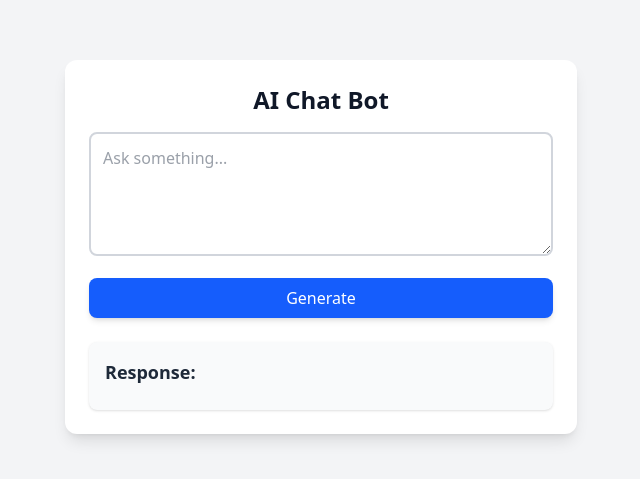
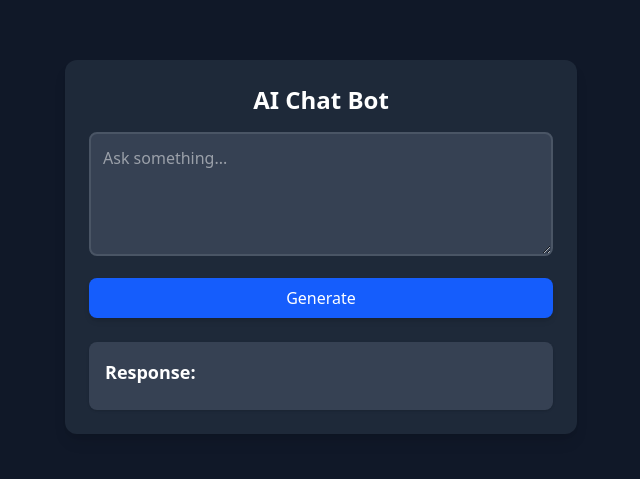
Before and after one commit to 779828/ai-bot, a React (Vite) app: page / in a window 1280 px wide. Shown: the part 153-632 px from the top of the page, without its empty margins (319-959 px from the left). Built offline with nearby package versions, Linux system fonts and the light colour scheme.

Commit message:
add some changes

```diff
--- a/src/App.jsx
+++ b/src/App.jsx
@@ -9,35 +9,18 @@ function App() {
     if (!input) return;
     setResponse("Generating...");
     const aiResponse = await getGeminiResponse(input);
-    setResponse(formatResponse(aiResponse)); // Format response properly
-  };
-
-  // Function to format AI response into structured HTML
-  const formatResponse = (text) => {
-    return text
-      .replace(/\n\n/g, "<br/><br/>") // Keep paragraph spacing
-      .replace(/\n• /g, "<li>") // Handle bullet points
-      .replace(/\n/g, "<br/>") // Handle normal line breaks
-      .replace(/<\/li><br\/>/g, "</li>") // Clean unnecessary breaks in lists
-      .replace(
-        /(Basics:|Intermediate:|Advanced:|Specific Questions I Can Answer:|To help me give you the best answer, please tell me:)/g,
-        "<h3 class='text-lg font-semibold text-blue-600 border-b border-gray-300 pb-1 mt-4'>$1</h3>"
-      ) // Convert headings
-      .replace(
-        /(What is React\?|Why use React\?|Core Concepts:|Setting up a React project:|Basic Syntax:|Component communication:|Conditional Rendering:|Lists and Keys:|Form Handling:|Styling:|Routing:|API Integration:|State Management:|Error Handling:|Performance Optimization:|Custom Hooks:|Higher-Order Components \(HOCs\):|Server-Side Rendering \(SSR\):|Testing:|TypeScript with React:|React Native:|Accessibility \(a11y\):)/g,
-        "<strong class='text-gray-800'>$1</strong>"
-      ); // Bold key topics
+    setResponse(aiResponse);
   };
 
   return (
-    <div className="flex items-center justify-center min-h-screen bg-gray-100 p-4">
-      <div className="w-full max-w-lg bg-white p-6 rounded-xl shadow-lg">
-        <h1 className="text-2xl font-bold text-gray-900 text-center">
+    <div className="flex items-center justify-center min-h-screen bg-gray-900 p-4">
+      <div className="w-full max-w-lg bg-gray-800 p-6 rounded-xl shadow-lg">
+        <h1 className="text-2xl font-bold text-white text-center">
           AI Chat Bot
         </h1>
 
         <textarea
-          className="w-full p-3 mt-4 text-gray-700 border-2 border-gray-300 rounded-lg focus:outline-none focus:border-blue-500"
+          className="w-full p-3 mt-4 text-white bg-gray-700 border-2 border-gray-600 rounded-lg focus:outline-none focus:border-blue-500"
           rows="4"
           placeholder="Ask something..."
           value={input}
@@ -51,10 +34,10 @@ function App() {
           Generate
         </button>
 
-        <div className="mt-6 p-4 bg-gray-50 rounded-lg shadow">
-          <h2 className="text-lg font-semibold text-gray-800">Response:</h2>
+        <div className="mt-6 p-4 bg-gray-700 rounded-lg shadow">
+          <h2 className="text-lg font-semibold text-white">Response:</h2>
           <div
-            className="mt-2 text-gray-700 leading-relaxed"
+            className="mt-2 text-gray-300 leading-relaxed"
             dangerouslySetInnerHTML={{ __html: response }}
           ></div>
         </div>
--- a/src/geminiApi.jsx
+++ b/src/geminiApi.jsx
@@ -1,4 +1,6 @@
 import axios from "axios";
+
+// https://bot-api-lxro.vercel.app/api/gemini
 
 /**
  * Sends a request to the backend server to get AI-generated content.
```
